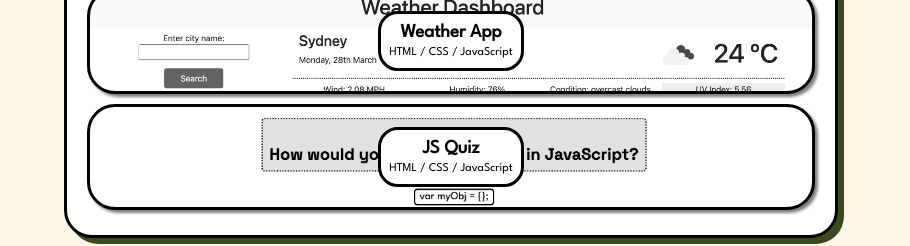
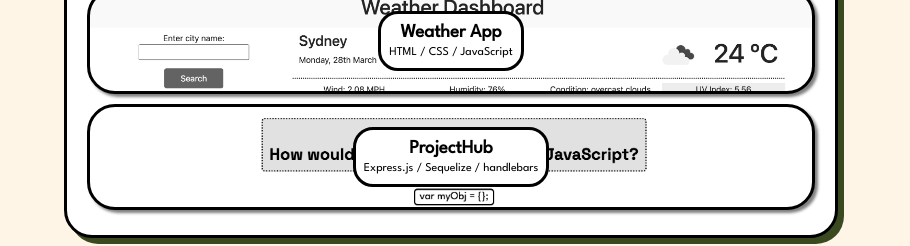
Before and after one commit to wilgru/william-gruszka-portfolio, a plain HTML site: page index.html in a window 1280 px wide. Shown: the part 741-987 px from the top of the page, without its empty margins (192-1102 px from the left). Drawn offline with Linux system fonts and the light colour scheme.

Commit message:
added nnew project

```diff
--- a/index.html
+++ b/index.html
@@ -85,9 +85,9 @@
                     <div class="sub-card project-sub-card"
                     style="background-image: url('./assets/images/project_3.png');">
                         <div class="project-desc">
-                            <h3>JS Quiz</h3>
-                            <p>HTML / CSS / JavaScript</p>
-                            <p class="project-extra-desc"><a href="https://github.com/wilgru/JS-Quiz-Website-WG/">GitHub Link</a> | <a href="https://wilgru.github.io/JS-Quiz-Website-WG/">Deployed link</a></p>
+                            <h3>ProjectHub</h3>
+                            <p>Express.js / Sequelize / handlebars</p>
+                            <p class="project-extra-desc"><a href="https://github.com/wilgru/projecthub">GitHub Link</a> | <a href="https://projecthub-crm.herokuapp.com/">Deployed link</a></p>
                         </div>
                     </div>
                 </div>
```
